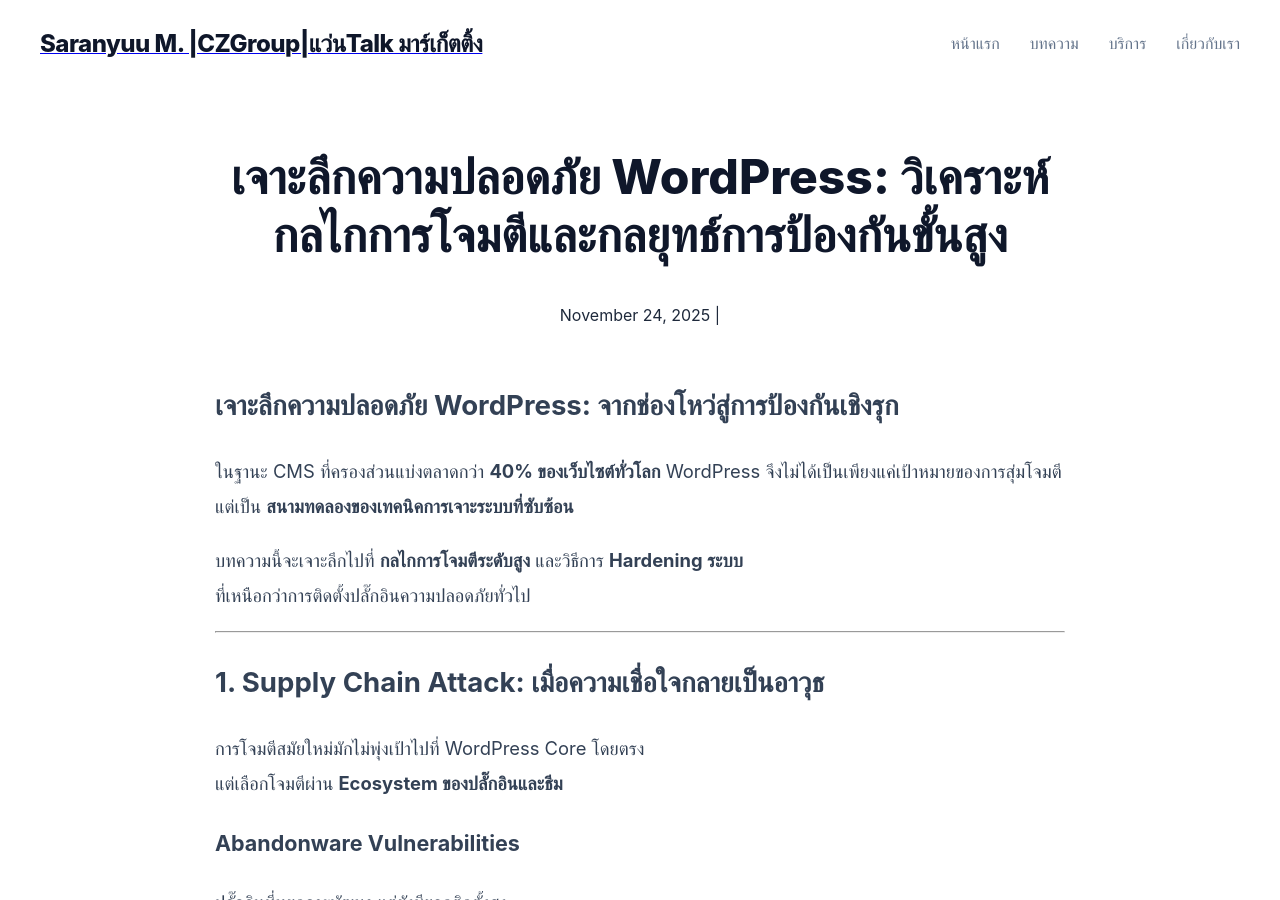
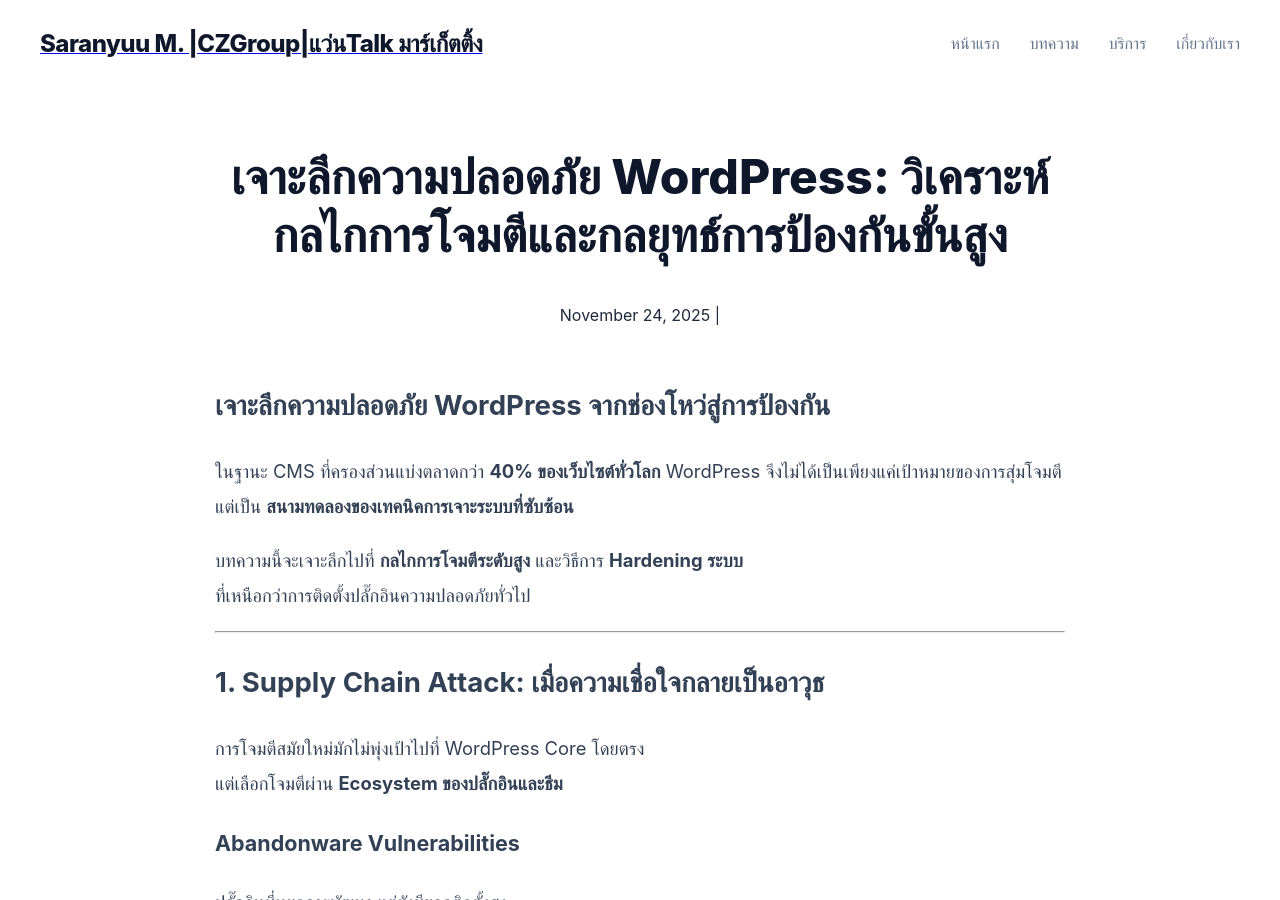
Before and after one commit to Yuukub/yuukub.github.io, a Jekyll site: the page built from _posts/2025-11-24-WordPress-Security.md, in a window 1280 px wide and 900 px high. Built offline with Jekyll 4.4.1, drawn with Linux system fonts in a browser that asks for light colours.

Commit message:
Update 2025-11-24-WordPress-Security.md

```diff
--- a/_posts/2025-11-24-WordPress-Security.md
+++ b/_posts/2025-11-24-WordPress-Security.md
@@ -6,7 +6,7 @@
 description: "บทความเชิงลึกเกี่ยวกับการวิเคราะห์ช่องโหว่ระดับโครงสร้างของ WordPress เทคนิคการโจมตีที่แฮกเกอร์ใช้ และการเสริมความแข็งแกร่งให้กับระบบในระดับมืออาชีพ"
 ---
 
-# เจาะลึกความปลอดภัย WordPress: จากช่องโหว่สู่การป้องกันเชิงรุก
+# เจาะลึกความปลอดภัย WordPress จากช่องโหว่สู่การป้องกัน
 
 ในฐานะ CMS ที่ครองส่วนแบ่งตลาดกว่า **40% ของเว็บไซต์ทั่วโลก** WordPress จึงไม่ได้เป็นเพียงแค่เป้าหมายของการสุ่มโจมตี
 แต่เป็น **สนามทดลองของเทคนิคการเจาะระบบที่ซับซ้อน**
```
